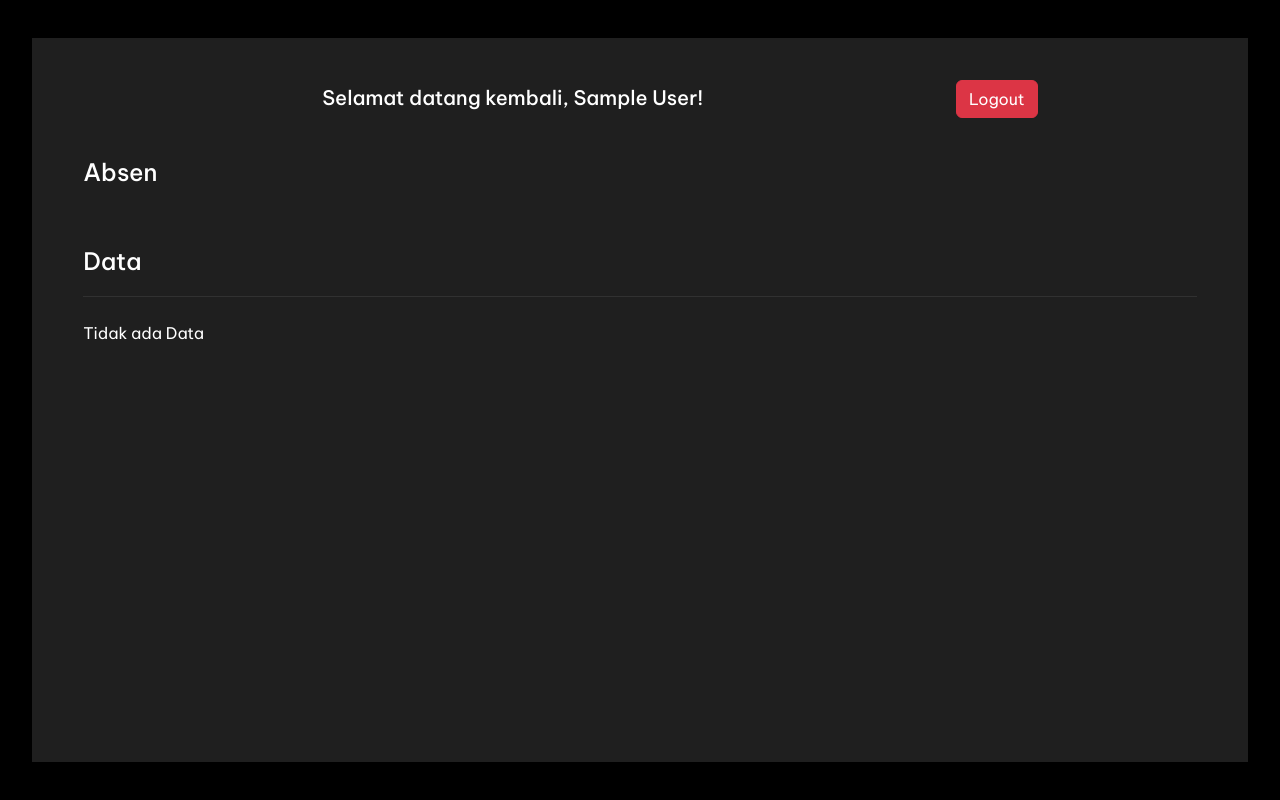
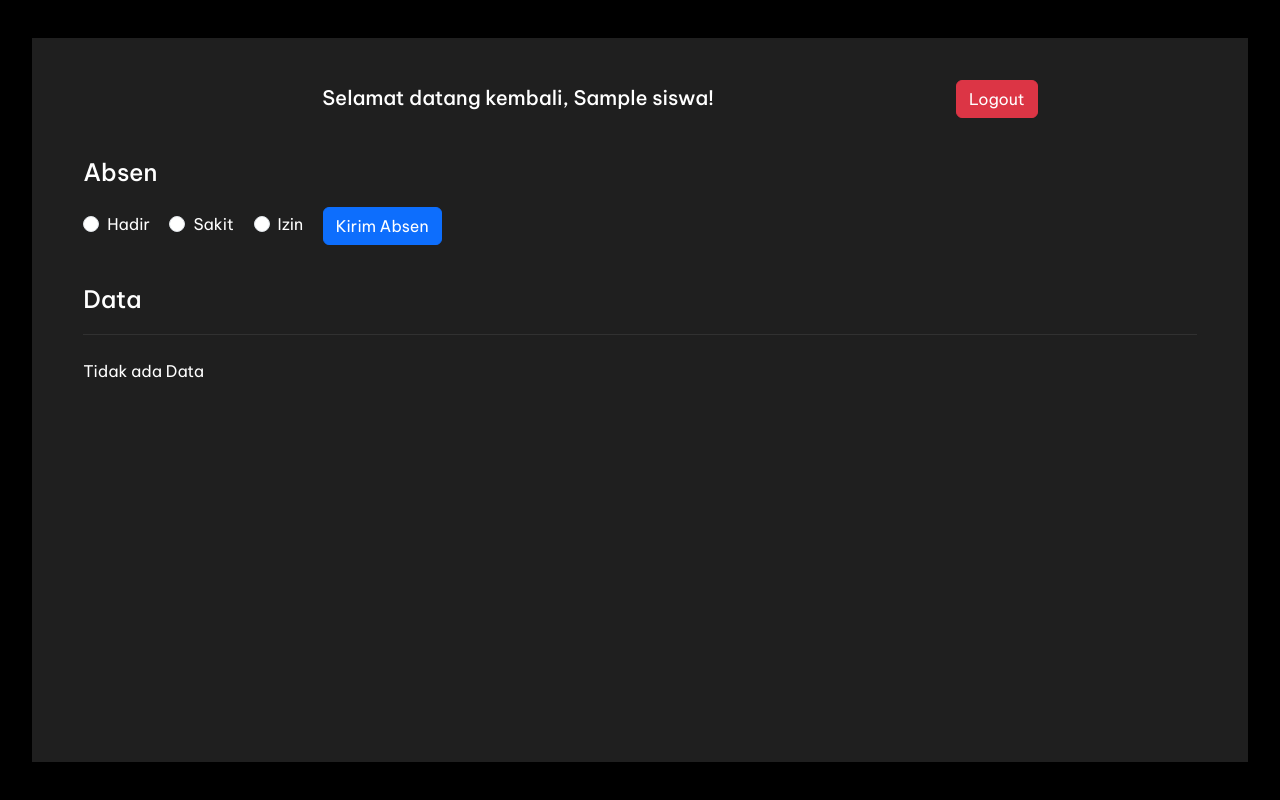
Before and after one commit to GaluhSaputra-SchoolNWork/web-porto-template, a PHP site: page /public/siswa/pages/home.php in a window 1280 px wide. Run offline with PHP 8.4, Linux system fonts and the light colour scheme; the visitor is signed in with stand-in values (Sample User, id 1); tables that the repository leaves empty or names only in its code hold one stand-in row (values such as "Sample post"); some libraries are stand-ins or nearby versions.

Commit message:
blm beres, sholat dulu bos

```diff
--- a/login.php
+++ b/login.php
@@ -31,7 +31,7 @@ if ($_SERVER["REQUEST_METHOD"] == "POST") {
         exit();
     }
 
-    $query = "SELECT ls.*, s.nama_siswa FROM login_siswa ls JOIN siswa s ON ls.user_siswa = s.nisn WHERE ls.user_siswa = ? AND ls.pw_siswa = ?";
+    $query = "SELECT * FROM login_siswa WHERE user_siswa = ? AND pw_siswa = ?";
     $stmt = $conn->prepare($query);
     $stmt->bind_param("ss", $username, $password);
     $stmt->execute();
@@ -41,10 +41,12 @@ if ($_SERVER["REQUEST_METHOD"] == "POST") {
         $siswa_data = $result->fetch_assoc();
         $_SESSION['role'] = 'siswa';
         $_SESSION['username'] = $siswa_data['user_siswa'];
-        $_SESSION['nama_siswa'] = $siswa_data['nama_siswa'];
+        $_SESSION['nisn'] = $siswa_data['user_siswa']; // Langsung menyimpan user_siswa sebagai NISN
+        $_SESSION['nama_siswa'] = 'Siswa'; // Tambahkan placeholder jika nama siswa tidak diambil
         header("Location: public/siswa/pages/home.php");
         exit();
     }
+
     echo "<h5 style='color: #ffffff'>Email atau password salah/tidak terdaftar!</h5>";
 }
 ?>
--- a/public/siswa/pages/home.php
+++ b/public/siswa/pages/home.php
@@ -1,6 +1,18 @@
 <?php
 session_start();
 require_once $_SERVER['DOCUMENT_ROOT'] . '/azzyra-nathalyne/koneksi.php';
+
+$nisn = $_SESSION['nisn'];
+$query = "SELECT nama_siswa FROM siswa WHERE nisn = ?";
+$stmt = $conn->prepare($query);
+$stmt->bind_param("s", $nisn);
+$stmt->execute();
+$result = $stmt->get_result();
+if ($result->num_rows > 0) {
+    $row = $result->fetch_assoc();
+    $nama_siswa = $row['nama_siswa'];
+    $_SESSION['nama_siswa'] = $nama_siswa;
+}
 ?>
 
 <!DOCTYPE html>
@@ -55,6 +67,23 @@ require_once $_SERVER['DOCUMENT_ROOT'] . '/azzyra-nathalyne/koneksi.php';
 				<h2>Absen</h2>
 
 				<div class="service-section-header">
+					<div class="service-section-header">
+						<form action="proses_absen.php" method="post">
+							<div class="form-check form-check-inline">
+								<input class="form-check-input" type="radio" name="status" id="inlineRadio1" value="Hadir">
+								<label class="form-check-label" for="inlineRadio1">Hadir</label>
+							</div>
+							<div class="form-check form-check-inline">
+								<input class="form-check-input" type="radio" name="status" id="inlineRadio2" value="Sakit">
+								<label class="form-check-label" for="inlineRadio2">Sakit</label>
+							</div>
+							<div class="form-check form-check-inline">
+								<input class="form-check-input" type="radio" name="status" id="inlineRadio3" value="Izin">
+								<label class="form-check-label" for="inlineRadio3">Izin</label>
+							</div>
+							<input type="submit" value="Kirim Absen" class="btn btn-primary">
+						</form>
+					</div>
 				</div>
 
 				<div class="service-section-footer">
```
Also changed, not shown: public/siswa/pages/proses_absen.php (added, +34 -0 lines).
